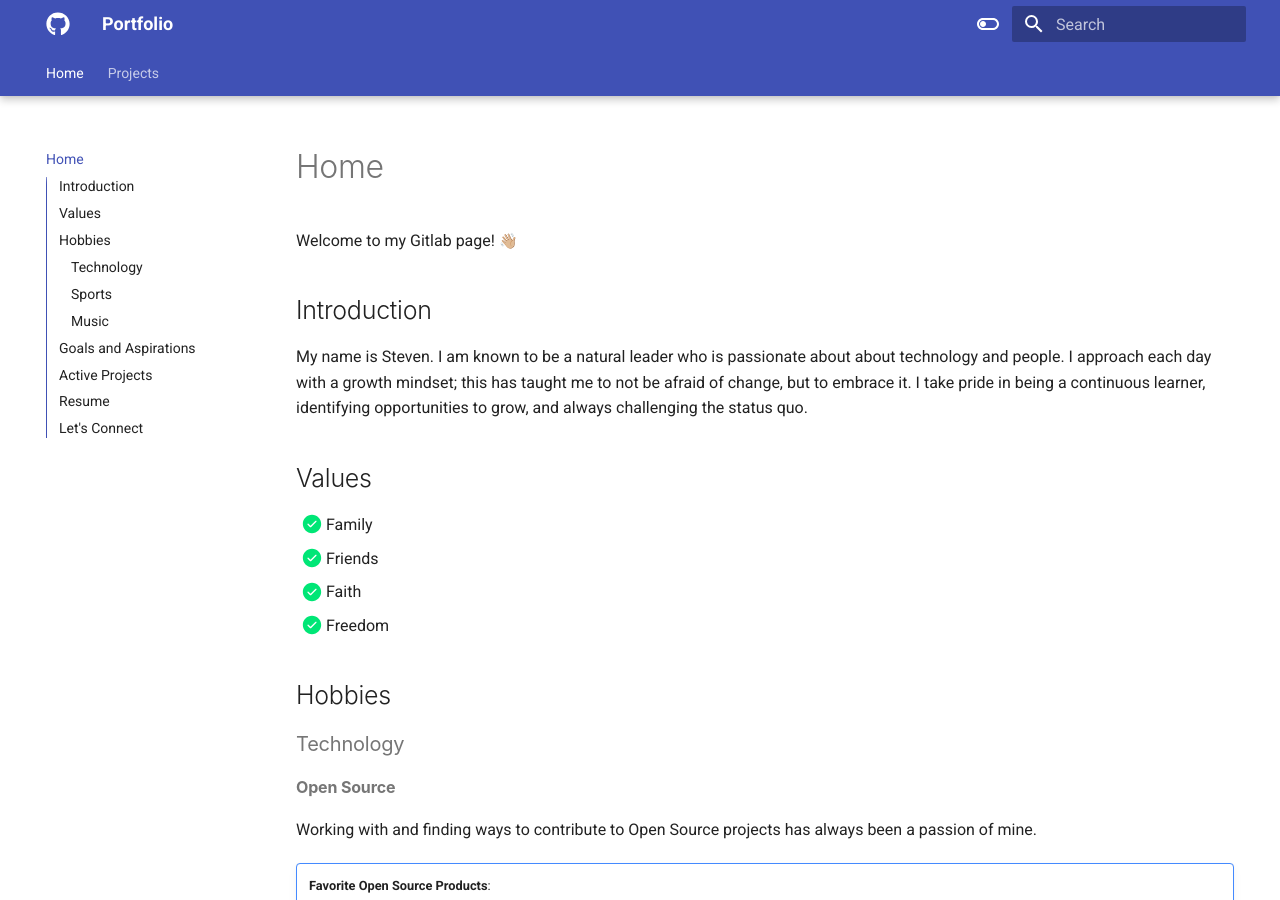
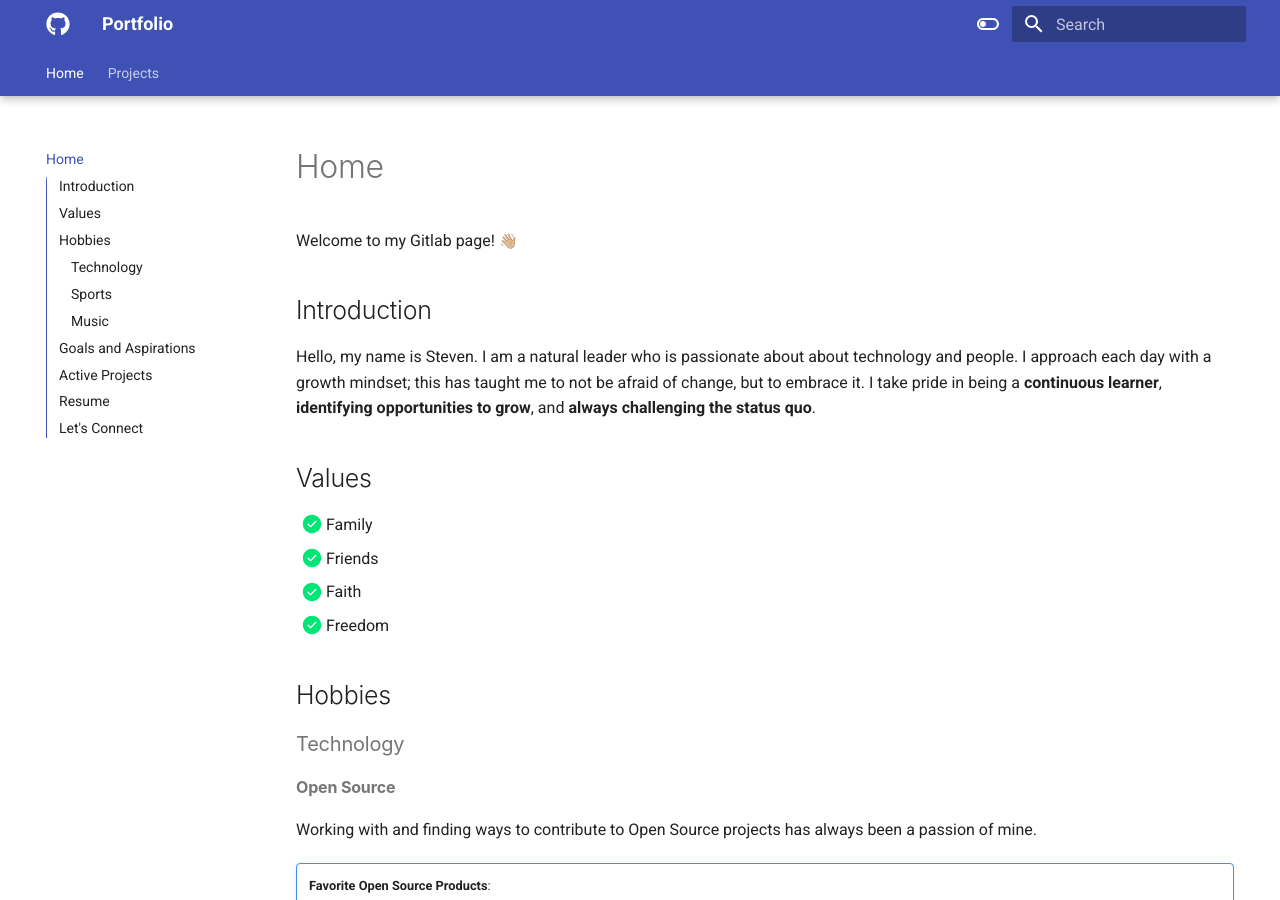
Before and after one commit to stevejoluc/stevejoluc.github.io, an MkDocs documentation site: the page built from docs/index.md, in a window 1280 px wide and 900 px high. Built offline with MkDocs 1.6.1 and Material for MkDocs 9.7.7, drawn with Linux system fonts in a browser that asks for light colours; emoji names are drawn with the system emoji font.

Commit message:
Update index.md

```diff
--- a/docs/index.md
+++ b/docs/index.md
@@ -2,7 +2,7 @@
 Welcome to my Gitlab page! :wave_tone2:
 
 ## Introduction
-My name is Steven. I am known to be a natural leader who is passionate about about technology and people. I approach each day with a growth mindset; this has taught me to not be afraid of change, but to embrace it. I take pride in being a continuous learner, identifying opportunities to grow, and always challenging the status quo.
+Hello, my name is Steven. I am a natural leader who is passionate about about technology and people. I approach each day with a growth mindset; this has taught me to not be afraid of change, but to embrace it. I take pride in being a **continuous learner**, **identifying opportunities to grow**, and **always challenging the status quo**.
 
 ## Values
 - [x] Family
```
